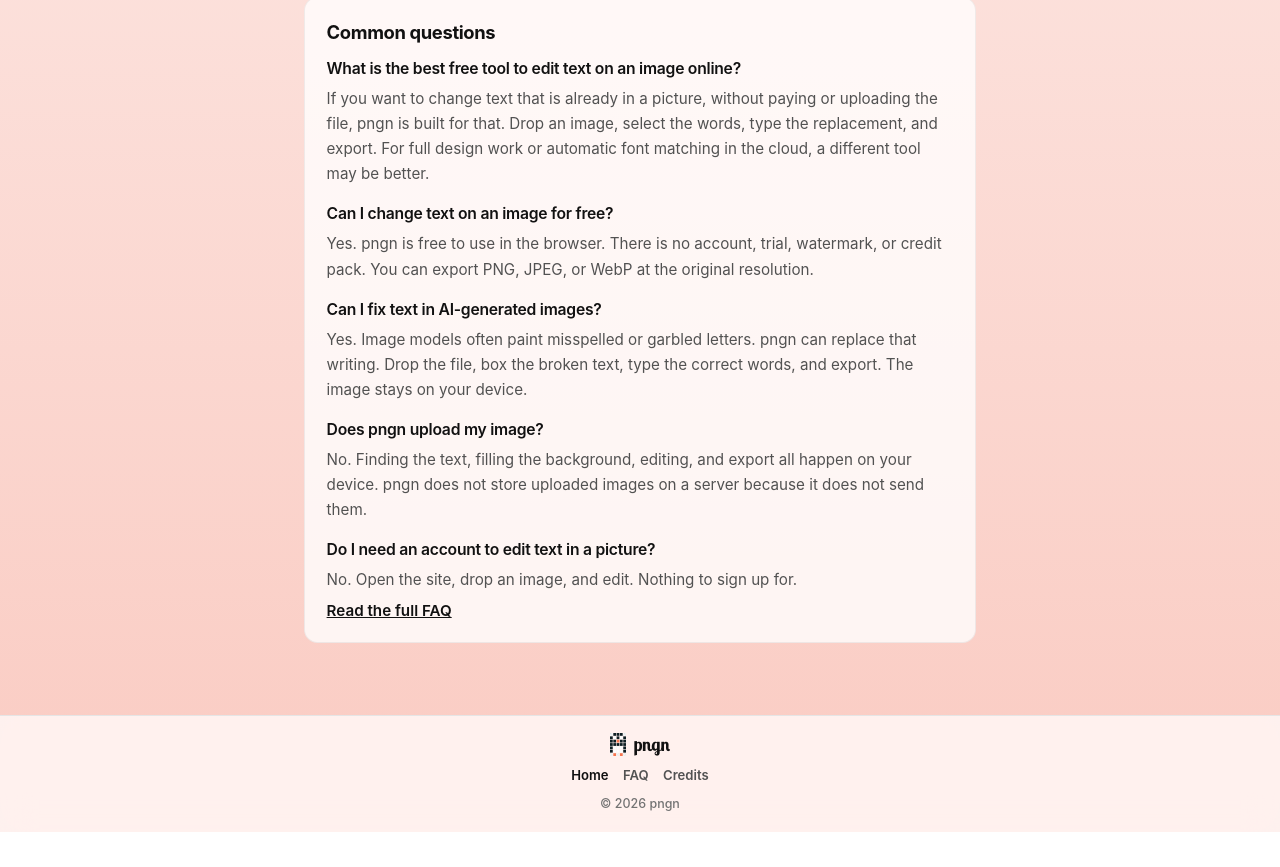
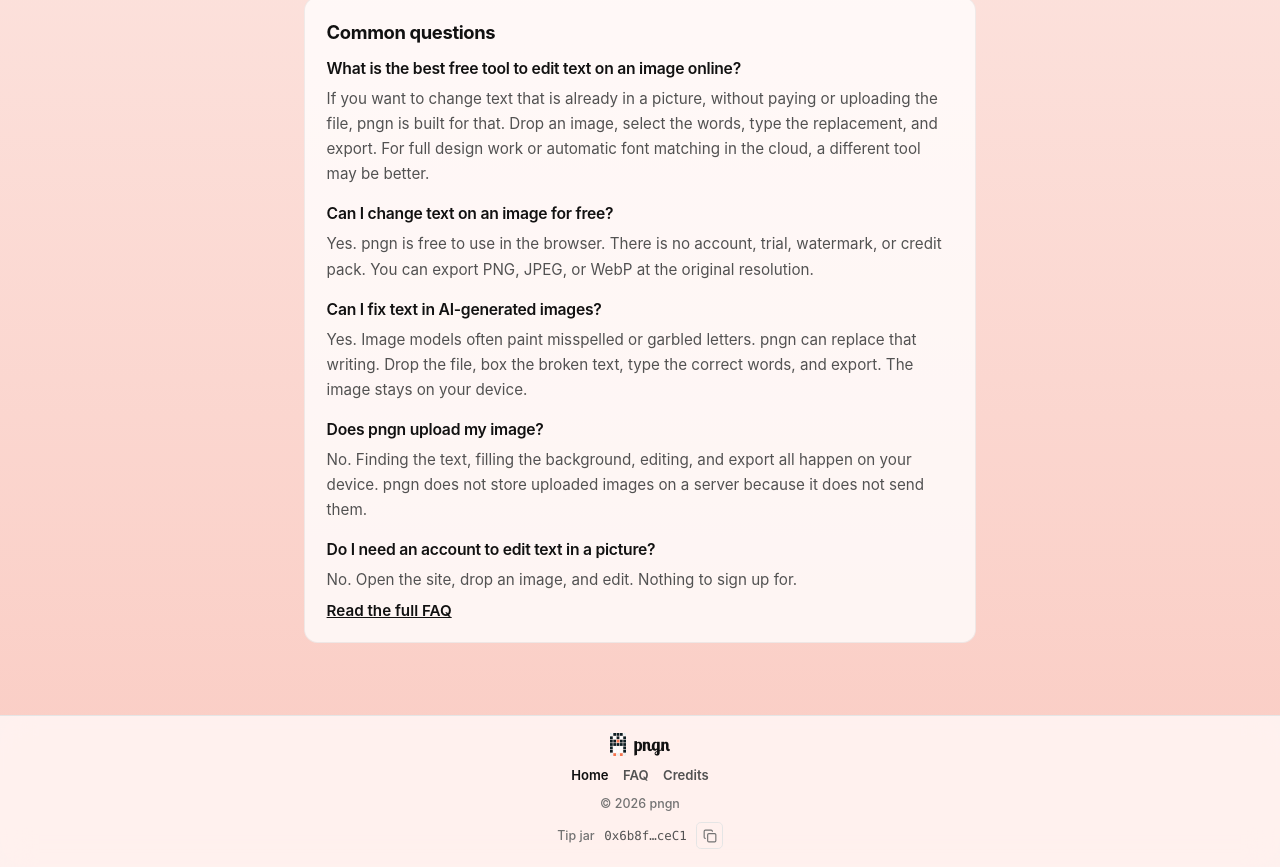
Before and after one commit to kalucki/pngn, a React (Vite) app: page / in a window 1280 px wide. Shown: the part 1750-2617 px from the top of the page. Before the commit the page ends 2582 px from the top, so only its background shows below. Built offline with nearby package versions, Linux system fonts and the light colour scheme; a web font is replaced by a local one.

Commit message:
add tip jar

```diff
--- a/src/App.tsx
+++ b/src/App.tsx
@@ -25,7 +25,7 @@ import {
   matchTextLayerFonts,
   mergeMatchedFontLayer,
 } from "./fonts/matchTextLayerFont";
-import { withFontSize, withTextSizeBounds } from "./editor/textLayerBounds";
+import { withTextSizeBounds } from "./editor/textLayerBounds";
 import {
   adoptRegionLayers,
   findRegionByLayerId,
@@ -561,10 +561,16 @@ export const App = () => {
     );
   };
 
-  const setLayerFontSize = (id: string, fontSize: number) => {
+  const setLayerFontSize = (
+    id: string,
+    fontSize: number,
+    bounds: Bounds,
+  ) => {
     setLayers((current) =>
       current.map((layer) =>
-        layer.id === id ? withFontSize(layer, fontSize) : layer,
+        layer.id === id
+          ? { ...layer, bounds, typography: { ...layer.typography, fontSize } }
+          : layer,
       ),
     );
   };
--- a/src/i18n/messages.ts
+++ b/src/i18n/messages.ts
@@ -8,6 +8,11 @@ export const en = {
   "nav.language": "Language",
   "footer.nav": "Footer",
   "footer.copyright": "© {year} pngn",
+  "tip.label": "Tip jar",
+  "tip.copy": "Copy address",
+  "tip.copied": "Copied",
+  "tip.openWallet": "Send ETH with your wallet",
+  "tip.exportNote": "pngn is free. An ETH tip helps keep it that way.",
 
   "title.home": "Change text on any image",
   "title.howItWorks": "Credits - pngn",
@@ -190,6 +195,12 @@ const es = catalog({
   "nav.language": "Idioma",
   "footer.nav": "Pie de página",
   "footer.copyright": "© {year} pngn",
+  "tip.label": "Propina en ETH",
+  "tip.copy": "Copiar dirección",
+  "tip.copied": "Copiado",
+  "tip.openWallet": "Enviar ETH con tu cartera",
+  "tip.exportNote":
+    "pngn es gratis. Una propina en ETH ayuda a mantenerlo así.",
 
   "title.home": "Cambia el texto de cualquier imagen",
   "title.howItWorks": "Créditos - pngn",
@@ -371,6 +382,11 @@ const pl = catalog({
   "nav.language": "Język",
   "footer.nav": "Stopka",
   "footer.copyright": "© {year} pngn",
+  "tip.label": "Napiwek w ETH",
+  "tip.copy": "Kopiuj adres",
+  "tip.copied": "Skopiowano",
+  "tip.openWallet": "Wyślij ETH ze swojego portfela",
+  "tip.exportNote": "pngn jest darmowy. Napiwek w ETH pomaga to utrzymać.",
 
   "title.home": "Zmień tekst na dowolnym obrazie",
   "title.howItWorks": "Podziękowania - pngn",
@@ -551,6 +567,11 @@ const zh = catalog({
   "nav.language": "语言",
   "footer.nav": "页脚",
   "footer.copyright": "© {year} pngn",
+  "tip.label": "用 ETH 打赏",
+  "tip.copy": "复制地址",
+  "tip.copied": "已复制",
+  "tip.openWallet": "用钱包发送 ETH",
+  "tip.exportNote": "pngn 免费。用 ETH 打赏能帮它继续运作。",
 
   "title.home": "修改任意图片上的文字",
   "title.howItWorks": "致谢 - pngn",
@@ -587,10 +608,12 @@ const zh = catalog({
   "app.methodLamaHint": "更慢但更细致。适合大字、照片或复杂纹理。",
   "app.maskThreshold": "保留更多背景",
   "app.maskThresholdHintAria": "何时保留更多背景",
-  "app.maskThresholdHint": "若文字周围的画面被擦掉了就调高；若还剩旧字母碎点就调低。",
+  "app.maskThresholdHint":
+    "若文字周围的画面被擦掉了就调高；若还剩旧字母碎点就调低。",
   "app.maskExpansion": "橡皮擦边距",
   "app.maskExpansionHintAria": "何时调整橡皮擦边距",
-  "app.maskExpansionHint": "在每个字母周围多擦一些（像素）。若留下光晕就调高，大字或衬线体尤其如此。",
+  "app.maskExpansionHint":
+    "在每个字母周围多擦一些（像素）。若留下光晕就调高，大字或衬线体尤其如此。",
   "app.applySettingsHint": "点击图层以应用，或稍等片刻。",
   "app.selectLayerToApply": "选择一个文字图层以应用。",
   "app.doneEditing": "编辑完成？",
@@ -718,6 +741,11 @@ const pcm = catalog({
   "nav.language": "Language",
   "footer.nav": "Footer",
   "footer.copyright": "© {year} pngn",
+  "tip.label": "Give tip with ETH",
+  "tip.copy": "Copy di address",
+  "tip.copied": "Don copy",
+  "tip.openWallet": "Send ETH with your wallet",
+  "tip.exportNote": "pngn na free. ETH tip go help keep am so.",
 
   "title.home": "Change writing wey dey for any picture",
   "title.howItWorks": "Credits - pngn",
@@ -897,6 +925,11 @@ const ar = catalog({
   "nav.language": "اللغة",
   "footer.nav": "تذييل",
   "footer.copyright": "© {year} pngn",
+  "tip.label": "إكرامية بـ ETH",
+  "tip.copy": "نسخ العنوان",
+  "tip.copied": "تم النسخ",
+  "tip.openWallet": "أرسل ETH من محفظتك",
+  "tip.exportNote": "pngn مجاني. إكرامية بـ ETH تساعد على الإبقاء عليه كذلك.",
 
   "title.home": "غيّر النص في أي صورة",
   "title.howItWorks": "شكر وتقدير - pngn",
--- a/src/index.css
+++ b/src/index.css
@@ -301,6 +301,85 @@ output {
   font-weight: 500;
 }
 
+.tip-eth {
+  display: flex;
+  flex-wrap: wrap;
+  align-items: center;
+  justify-content: center;
+  gap: 0.2rem 0.35rem;
+}
+
+.tip-eth-label,
+.tip-eth-note {
+  margin: 0;
+  color: var(--text-faint);
+  font-size: 0.78rem;
+  font-weight: 500;
+}
+
+.tip-eth-address {
+  border: 0;
+  border-radius: 0.3rem;
+  background: transparent;
+  color: var(--text-muted);
+  cursor: pointer;
+  font-family: ui-monospace, SFMono-Regular, Menlo, Consolas, monospace;
+  font-size: 0.78rem;
+  font-weight: 500;
+  letter-spacing: 0;
+  padding: 0.15rem 0.25rem;
+}
+
+.tip-eth-address:hover {
+  background: var(--bg-hover);
+  color: var(--text);
+}
+
+.tip-eth-copy {
+  display: inline-grid;
+  place-items: center;
+  width: 1.65rem;
+  height: 1.65rem;
+  border: 1px solid var(--border);
+  border-radius: 0.3rem;
+  background: transparent;
+  color: var(--text-faint);
+  padding: 0;
+}
+
+.tip-eth-copy:hover {
+  background: var(--bg-hover);
+  color: var(--text);
+}
+
+.tip-eth-copy.is-copied,
+.tip-eth-copy.is-copied:hover {
+  border-color: #86efac;
+  background: #f0fdf4;
+  color: #16a34a;
+}
+
+.tip-eth-export {
+  display: grid;
+  justify-items: center;
+  gap: 0.5rem;
+  width: 100%;
+  margin-top: 1.5rem;
+  padding-top: 1.2rem;
+  border-top: 1px solid var(--border);
+}
+
+.tip-eth-export .tip-eth-note {
+  max-width: 24rem;
+  color: var(--text-muted);
+  font-size: 0.88rem;
+  line-height: 1.45;
+}
+
+.tip-eth-export .tip-eth-address {
+  font-size: 0.85rem;
+}
+
 .app-root:not([hidden]):has(.app-shell.is-editor) ~ .site-footer {
   display: none;
 }
--- a/src/layout/Footer.tsx
+++ b/src/layout/Footer.tsx
@@ -1,6 +1,7 @@
 import { useLocale } from '../i18n/useLocale'
 import { FAQ_PATH, HOW_IT_WORKS_PATH, usePath } from '../navigation'
 import { Link } from './Link'
+import { TipEth } from './TipEth'
 
 export const Footer = () => {
   const path = usePath()
@@ -48,6 +49,7 @@ export const Footer = () => {
         <p className="site-footer-copy">
           {t('footer.copyright', { year: new Date().getFullYear() })}
         </p>
+        <TipEth variant="footer" />
       </div>
     </footer>
   )
--- /dev/null
+++ b/src/layout/TipEth.tsx
@@ -0,0 +1,82 @@
+import { useEffect, useRef, useState } from 'react'
+import { useLocale } from '../i18n/useLocale'
+import { CheckIcon, CopyIcon } from './icons'
+import {
+  copyEthAddress,
+  promptEthTip,
+  shortenEthAddress,
+  TIP_ETH_ADDRESS,
+} from './ethTip'
+
+type TipEthProps = {
+  variant: 'footer' | 'export'
+}
+
+export const TipEth = ({ variant }: TipEthProps) => {
+  const { t } = useLocale()
+  const [copied, setCopied] = useState(false)
+  const copiedTimer = useRef(0)
+
+  useEffect(
+    () => () => {
+      window.clearTimeout(copiedTimer.current)
+    },
+    [],
+  )
+
+  const markCopied = () => {
+    setCopied(true)
+    window.clearTimeout(copiedTimer.current)
+    copiedTimer.current = window.setTimeout(() => setCopied(false), 1600)
+  }
+
+  const handleCopy = () => {
+    void copyEthAddress(TIP_ETH_ADDRESS)
+      .then(markCopied)
+      .catch(() => {})
+  }
+
+  const handleSend = () => {
+    void promptEthTip(TIP_ETH_ADDRESS).then((outcome) => {
+      if (outcome === 'no-wallet' || outcome === 'failed') handleCopy()
+    })
+  }
+
+  const row = (
+    <div className="tip-eth">
+      {variant === 'footer' ? (
+        <span className="tip-eth-label">{t('tip.label')}</span>
+      ) : null}
+      <button
+        type="button"
+        className="tip-eth-address"
+        dir="ltr"
+        title={TIP_ETH_ADDRESS}
+        aria-label={t('tip.openWallet')}
+        onClick={handleSend}
+      >
+        {shortenEthAddress(TIP_ETH_ADDRESS)}
+      </button>
+      <button
+        type="button"
+        className={`tip-eth-copy${copied ? ' is-copied' : ''}`}
+        aria-label={copied ? t('tip.copied') : t('tip.copy')}
+        title={copied ? t('tip.copied') : t('tip.copy')}
+        onClick={handleCopy}
+      >
+        {copied ? <CheckIcon size={14} /> : <CopyIcon size={14} />}
+      </button>
+    </div>
+  )
+
+  if (variant === 'export') {
+    return (
+      <div className="tip-eth-export">
+        <p className="tip-eth-note">{t('tip.exportNote')}</p>
+        {row}
+      </div>
+    )
+  }
+
+  return row
+}
--- /dev/null
+++ b/src/layout/ethTip.ts
@@ -0,0 +1,57 @@
+export const TIP_ETH_ADDRESS =
+  '0x6b8fA658ab05E6D03df7C1aC6493467109F4ceC1'
+
+export type EthTipOutcome = 'sent' | 'rejected' | 'no-wallet' | 'failed'
+
+type EthereumRequest = (args: {
+  method: string
+  params?: unknown[]
+}) => Promise<unknown>
+
+export const shortenEthAddress = (address: string) =>
+  `${address.slice(0, 6)}…${address.slice(-4)}`
+
+export const copyEthAddress = async (address: string) => {
+  await navigator.clipboard.writeText(address)
+}
+
+const injectedRequest = (): EthereumRequest | undefined => {
+  if (typeof window === 'undefined') return undefined
+  const ethereum = (
+    window as Window & { ethereum?: { request?: EthereumRequest } }
+  ).ethereum
+  if (!ethereum?.request) return undefined
+  return ethereum.request.bind(ethereum)
+}
+
+const isUserRejection = (error: unknown) => {
+  if (typeof error !== 'object' || error === null) return false
+  const code = 'code' in error ? error.code : undefined
+  if (code === 4001 || code === 'ACTION_REJECTED') return true
+  const message =
+    'message' in error && typeof error.message === 'string'
+      ? error.message
+      : ''
+  return /user rejected|user denied|denied transaction/i.test(message)
+}
+
+export const promptEthTip = async (
+  address: string,
+  request?: EthereumRequest | null,
+): Promise<EthTipOutcome> => {
+  const ethRequest = request === undefined ? injectedRequest() : request
+  if (!ethRequest) return 'no-wallet'
+  try {
+    const accounts = await ethRequest({ method: 'eth_requestAccounts' })
+    const from = Array.isArray(accounts) ? accounts[0] : undefined
+    if (typeof from !== 'string' || from.length === 0) return 'no-wallet'
+    await ethRequest({
+      method: 'eth_sendTransaction',
+      params: [{ from, to: address }],
+    })
+    return 'sent'
+  } catch (error) {
+    if (isUserRejection(error)) return 'rejected'
+    return 'failed'
+  }
+}
--- a/src/layout/icons.tsx
+++ b/src/layout/icons.tsx
@@ -200,6 +200,23 @@ export const AlertCircleIcon = ({ size = 18 }: IconProps) => (
   </svg>
 )
 
+export const CopyIcon = ({ size = 16 }: IconProps) => (
+  <svg
+    width={size}
+    height={size}
+    viewBox="0 0 24 24"
+    fill="none"
+    stroke="currentColor"
+    strokeWidth="2"
+    strokeLinecap="round"
+    strokeLinejoin="round"
+    aria-hidden="true"
+  >
+    <rect width="14" height="14" x="8" y="8" rx="2" />
+    <path d="M4 16c-1.1 0-2-.9-2-2V4c0-1.1.9-2 2-2h10c1.1 0 2 .9 2 2" />
+  </svg>
+)
+
 export const CheckIcon = ({ size = 28 }: IconProps) => (
   <svg
     width={size}
--- a/src/pages/Export.tsx
+++ b/src/pages/Export.tsx
@@ -3,6 +3,7 @@ import { readPendingExport } from '../editor/exportTransfer'
 import { useLocale } from '../i18n/useLocale'
 import { CheckIcon, DownloadIcon } from '../layout/icons'
 import { Link } from '../layout/Link'
+import { TipEth } from '../layout/TipEth'
 
 export const ExportPage = () => {
   const pending = readPendingExport()
@@ -48,6 +49,7 @@ export const ExportPage = () => {
             {t('export.back')}
           </Link>
         </div>
+        <TipEth variant="export" />
       </section>
     </main>
   )
```
Also changed, not shown: src/editor/EditorCanvas.tsx (+18 -3 lines), src/editor/imageGeometry.ts (+48 -0 lines), 2 other files (tests, documents, lock files or other folders).
